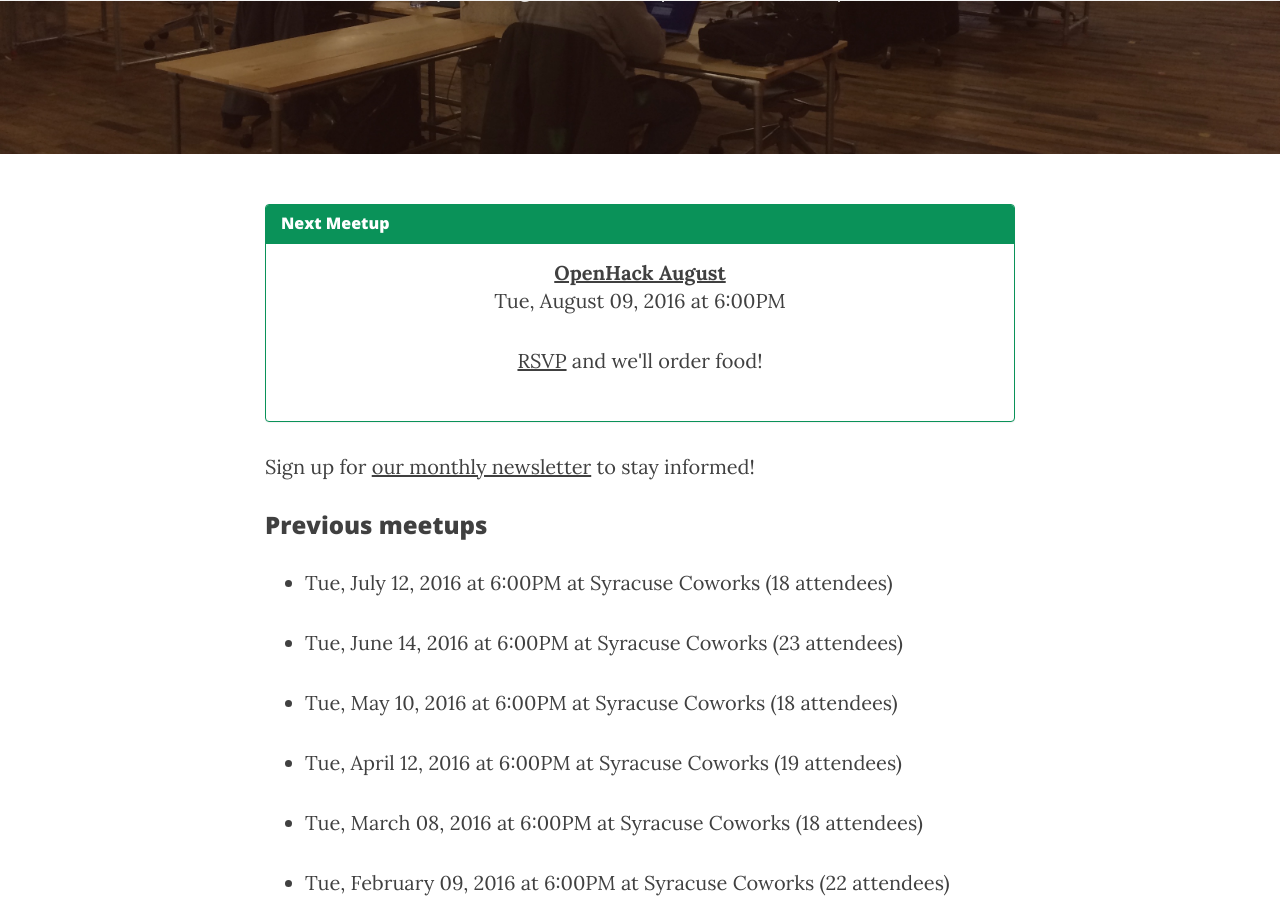
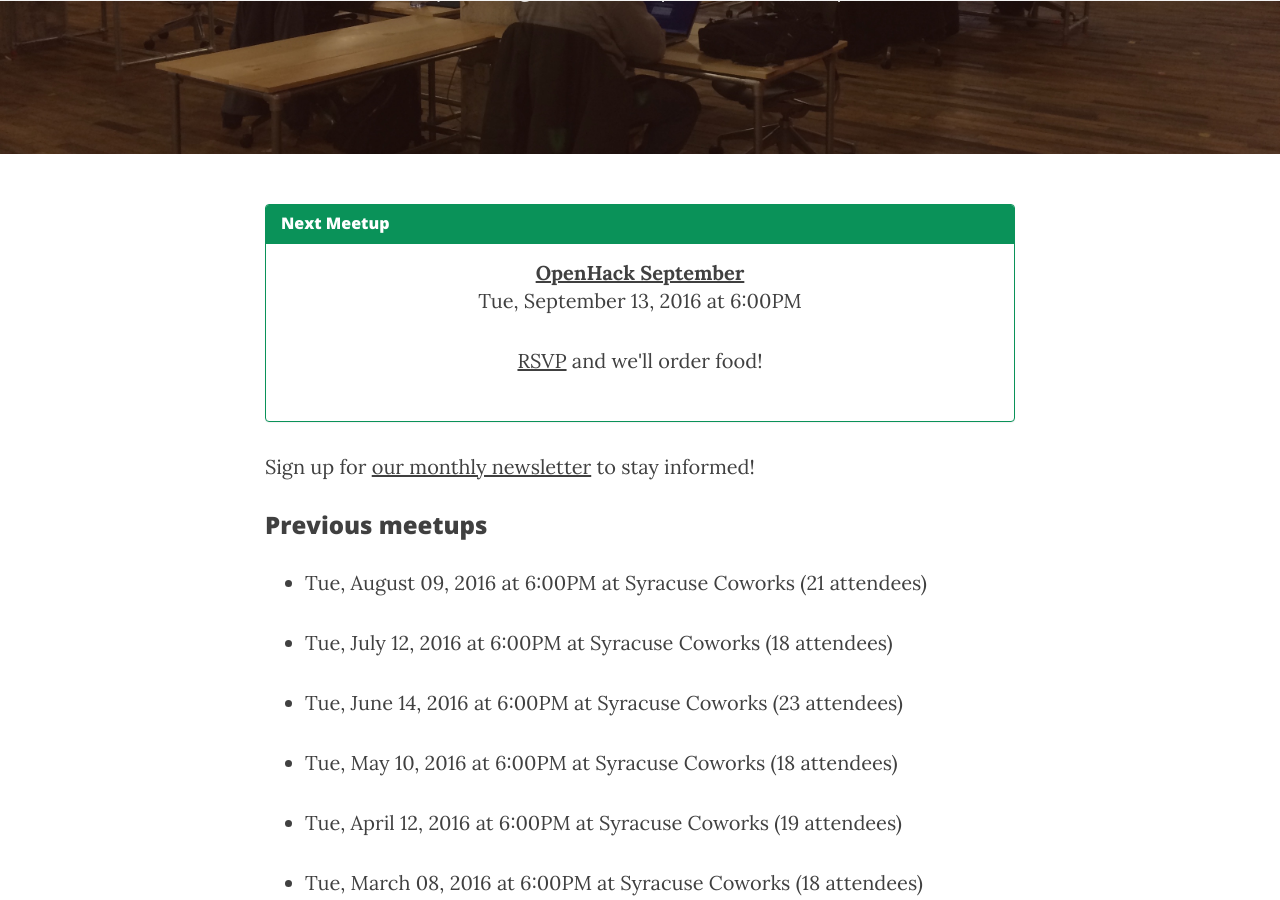
Before and after one commit to syracuseio/openhacksyr.github.io, a Jekyll site: the page built from events.md, in a window 1280 px wide and 900 px high, scrolled down 302 px. Built offline with Jekyll 4.4.1, drawn with Linux system fonts in a browser that asks for light colours; nearby versions of some CDN libraries.

Commit message:
Add September

```diff
--- a/_data/events.yaml
+++ b/_data/events.yaml
@@ -1,8 +1,13 @@
 ---
+- name: OpenHack September
+  date: 13-9-2016 at 6pm
+  location: coworks
+  rsvp_link: http://nextplex.com/syracuse-ny/calendar/events/43365-openhack-september
 - name: OpenHack August
   date: 9-8-2016 at 6pm
   location: coworks
   rsvp_link: http://nextplex.com/syracuse-ny/calendar/events/42427-openhack-august
+  attendees: 21
 - name: OpenHack July
   date: 12-7-2016 at 6pm
   location: coworks
```
